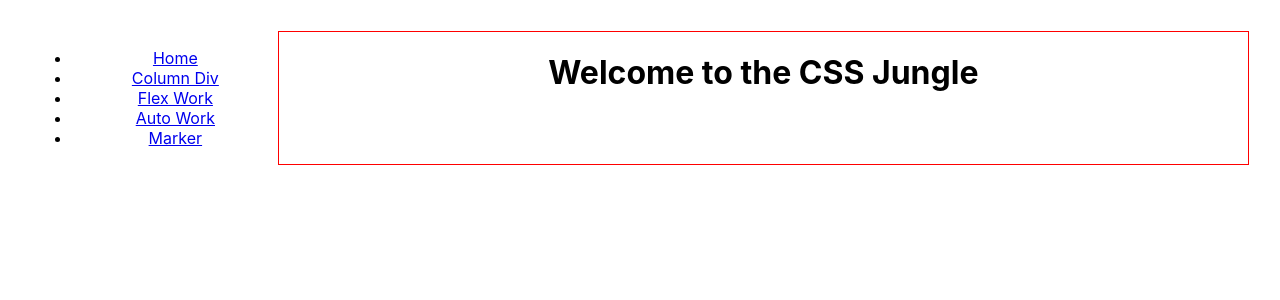
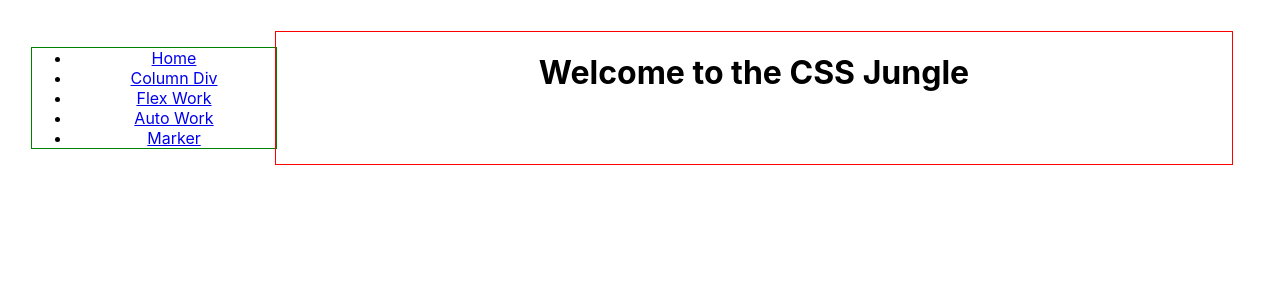
Before and after one commit to mostlyclicks/css-work, a React (Create React App) app: page / in a window 1280 px wide. Shown: the top 300 px of the page. Built offline with nearby package versions, Linux system fonts and the light colour scheme.

Commit message:
style left nav

```diff
--- a/src/App.css
+++ b/src/App.css
@@ -2,6 +2,7 @@
   text-align: center;
   padding:2rem;
   display:flex;
+  max-width:1200px;
 }
 
 
--- a/src/components/Nav.js
+++ b/src/components/Nav.js
@@ -20,4 +20,6 @@ export default Nav
 
 const Ul = styled.ul`
   flex-basis:17%;
+  outline:1px solid green;
+  min-width:190px;
 `
```
